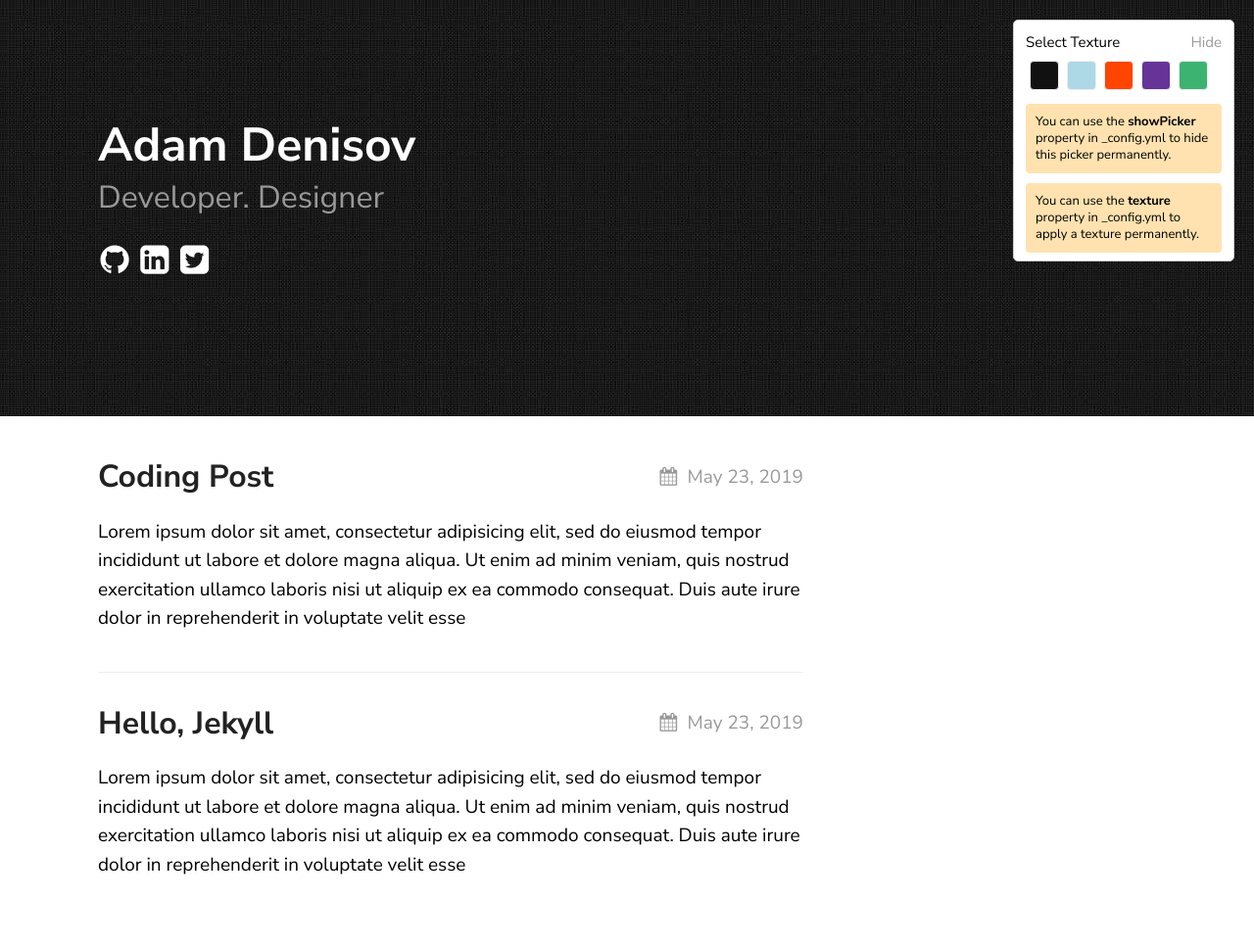
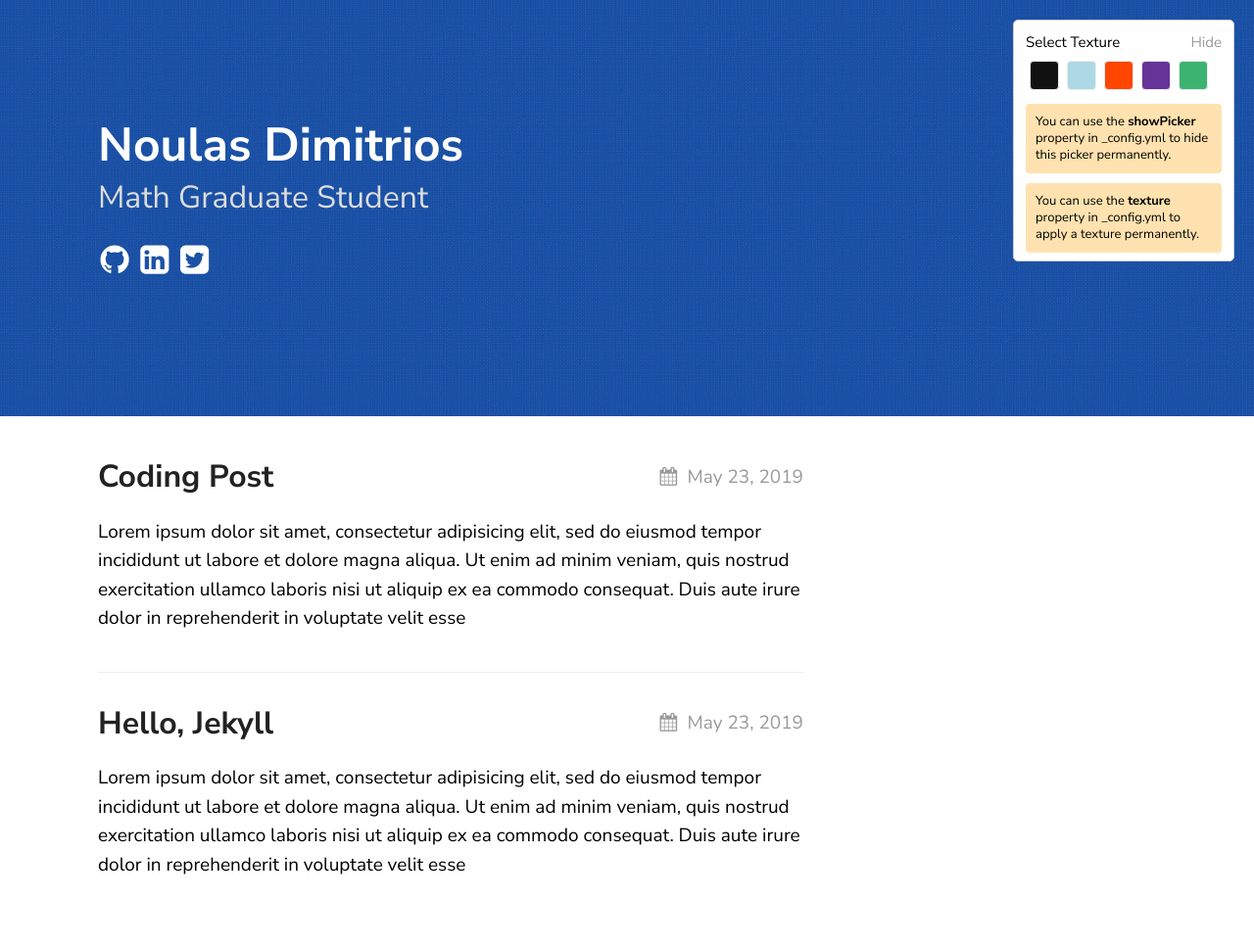
Before and after one commit to noulasd/noulasd.github.io, a Jekyll site: the page built from index.md, in a window 1280 px wide. Shown: the whole page at 98% size. Built offline with Jekyll 4.4.1, drawn with Linux system fonts in a browser that asks for light colours.

Commit message:
changed config

```diff
--- a/_config.yml
+++ b/_config.yml
@@ -6,7 +6,9 @@ description: > # this means to ignore newlines until "show_exerpts:"
   line in _config.yml. It will appear in your document head meta (for
   Google search results) and in your feed.xml site description.
 show_excerpts: true # set to true to show excerpts on the homepage
-baseurl: /texture
+remote_theme: thelehman/texture
+theme: texture
+
 
 # Minima date format
 # refer to http://shopify.github.io/liquid/filters/date/ if you want to customize this
@@ -15,10 +17,10 @@ sass:
 
 permalink: /posts/:title/
 texture:
-  title: Adam Denisov
-  tagline: Developer. Designer
+  title: Noulas Dimitrios
+  tagline: Math Graduate Student
   date_format: "%b %-d, %Y"
-  style: black
+  style: blue
   showNav: false
   showPicker: true
 
```
